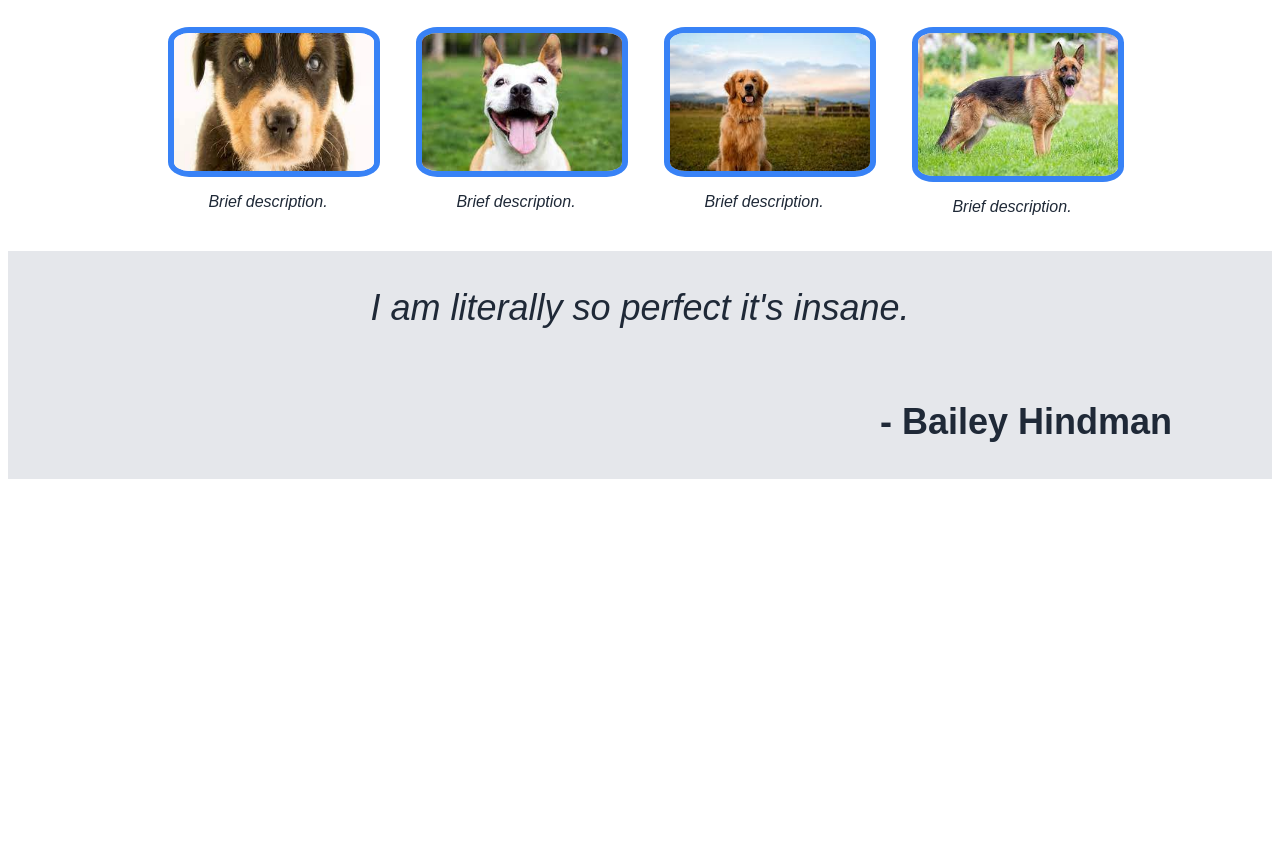
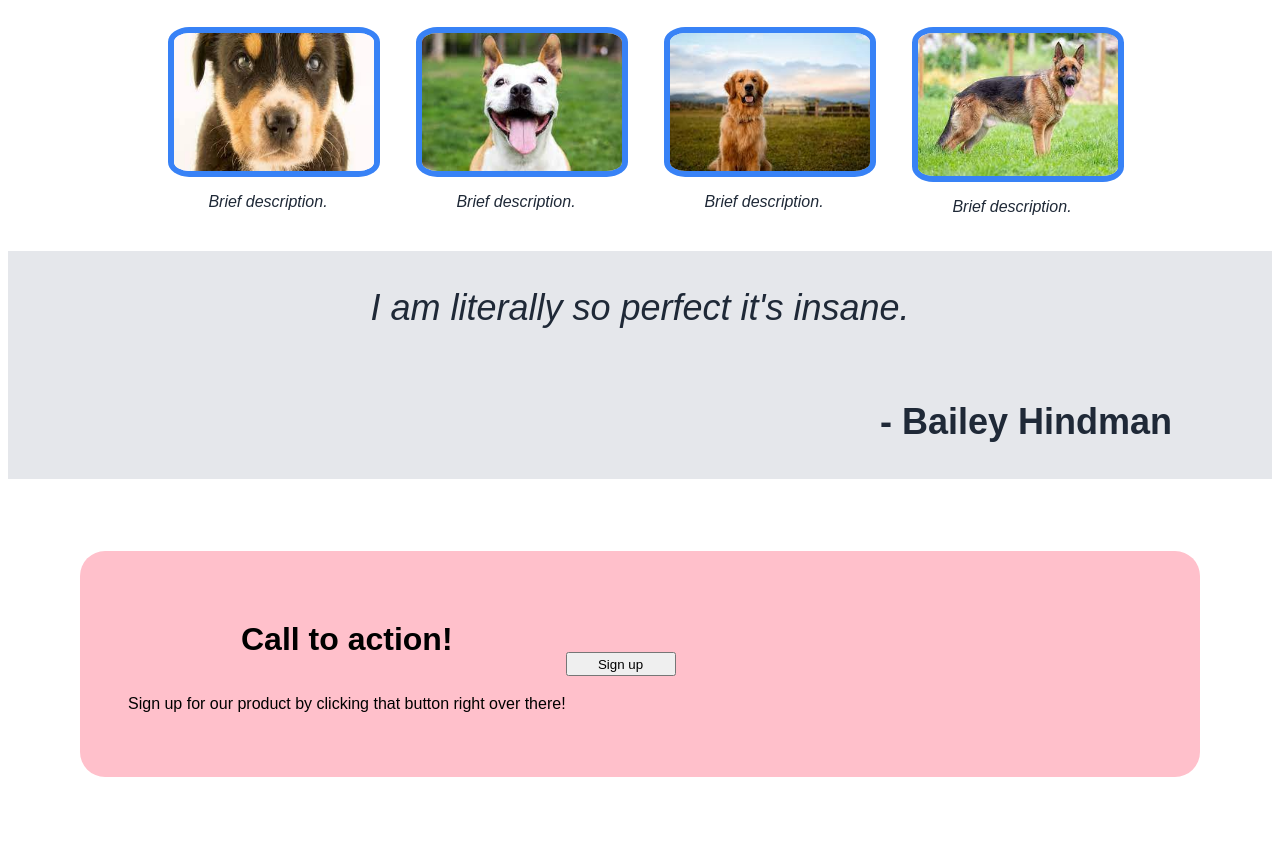
Before and after one commit to Chris-Madge/odin-landing-page, a plain HTML site: page index.html in a window 1280 px wide. Shown: the part 590-1442 px from the top of the page. Before the commit the page ends 1077 px from the top, so only its background shows below. Drawn offline with Linux system fonts and the light colour scheme.

Commit message:
almost complete 5th section, having issues centering final sign up button

```diff
--- a/index.html
+++ b/index.html
@@ -71,6 +71,20 @@
         <p class="Bailey">- Bailey Hindman</p>
     </div>
 
+
+
+    <div class="cta-container">
+        <div class="cta-blue-box">
+            <div class="cta-main-text">
+                <h1 class="cta-header">Call to action!</h1>
+                <p class="cra-secondary-text">Sign up for our product by clicking that button right over there!</p>
+            </div>
+            <div class="cta-button-container">
+                <button class="cta-button" type="button">Sign up</button>
+            </div>
+        </div>
+    </div>
+
 </body>
 
 </html>
--- a/style.css
+++ b/style.css
@@ -122,6 +122,7 @@ a {
     flex-direction: row;
     justify-content: center;
     align-content: center;
+    flex-wrap: wrap;
 }
 
 .product-pic {
@@ -182,3 +183,44 @@ a {
     font-weight: bolder;
     color: #1F2937;
 }
+
+
+
+
+.cta-container {
+    display: flex;
+    align-items: center;
+    padding: 72px;
+}
+
+.cta-blue-box {
+    display: flex;
+    background-color: pink;
+    height: 100%;
+    width: 100%;
+    padding: 48px;
+    border-radius: 25px;
+    flex-wrap: wrap;
+}
+
+.cta-main-text {
+    display: flex;
+    flex-direction: column;
+    justify-content: space-evenly;
+    align-items: center;
+    align-content: center;
+}
+
+.cta-button-container {
+    display: flex;
+    flex-direction: row;
+    align-items: center;
+    align-content: center;
+    justify-content: center;
+    flex-wrap: wrap;
+}
+
+.cta-button {
+    width: 110px;
+    height: 24px;
+}
```
